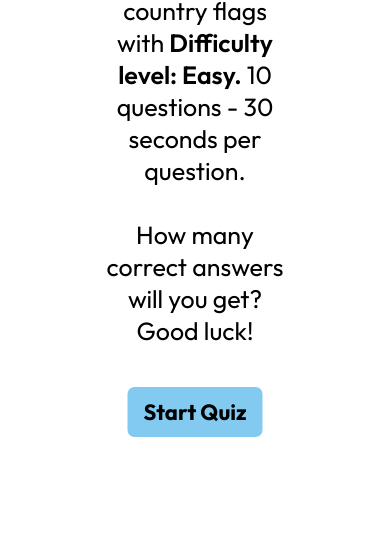
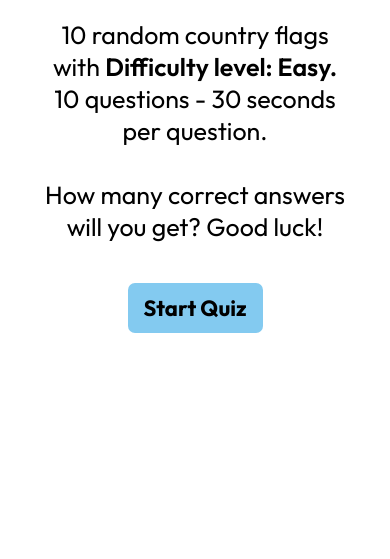
Before and after one commit to Abhinandbr/guess-the-flag, a plain HTML site: page pages/flageasyhome.html in a window 390 px wide. Shown: the part 285-844 px from the top of the page. Drawn offline with Linux system fonts and the light colour scheme; a web font is replaced by a local one.

```diff
--- a/styles/flageasy.css
+++ b/styles/flageasy.css
@@ -305,6 +305,14 @@
   }
 
   /* starter page */
+  .flageasy-starter-page {
+    position: absolute;
+    top: 50%;
+    left: 50%;
+    transform: translate(-50%, -50%);
+    text-align: center;
+    width: 80%;
+  }
   .flageasy-title h2 {
     font-size: 38px;
     font-weight: 700;
@@ -326,9 +334,9 @@
   .flageasy-container {
     height: 450px;
     width: 350px;
-    margin-top: 70px;
+    margin-top: 90px;
     position: relative;
-    bottom: 30px;
+    bottom: 50px;
   }
   .flageasy-container .flageasy-timer {
     font-size: 19px;
```
